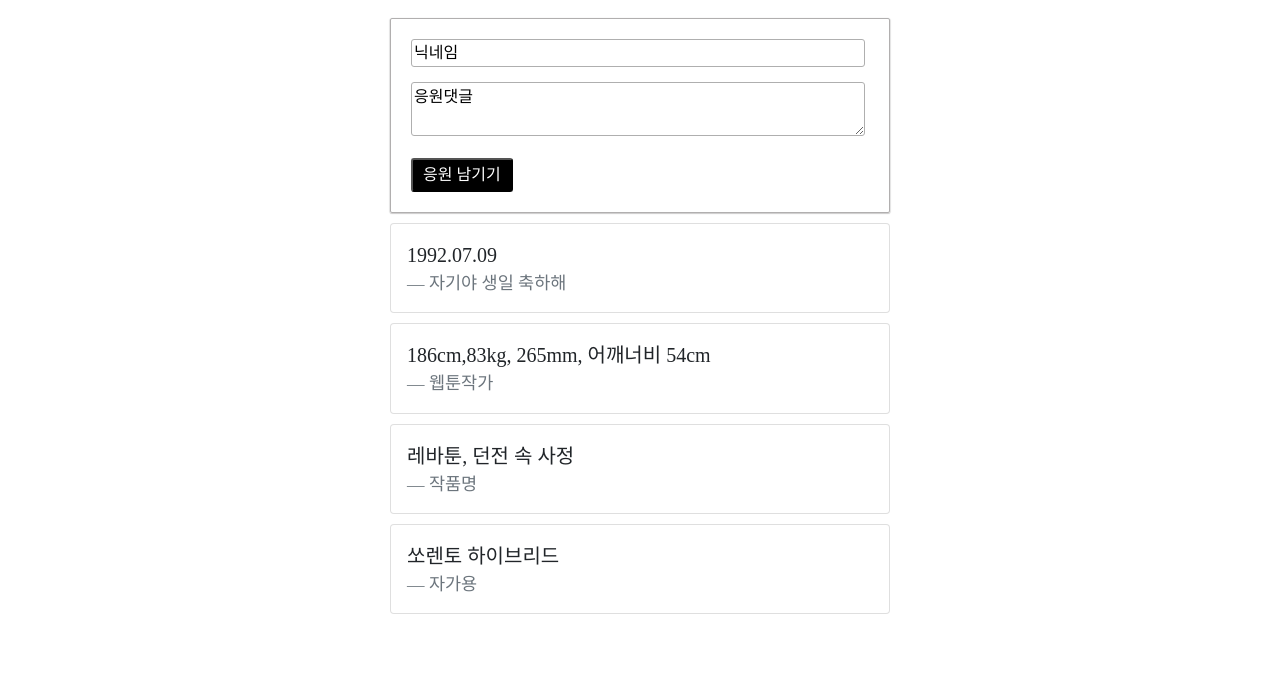
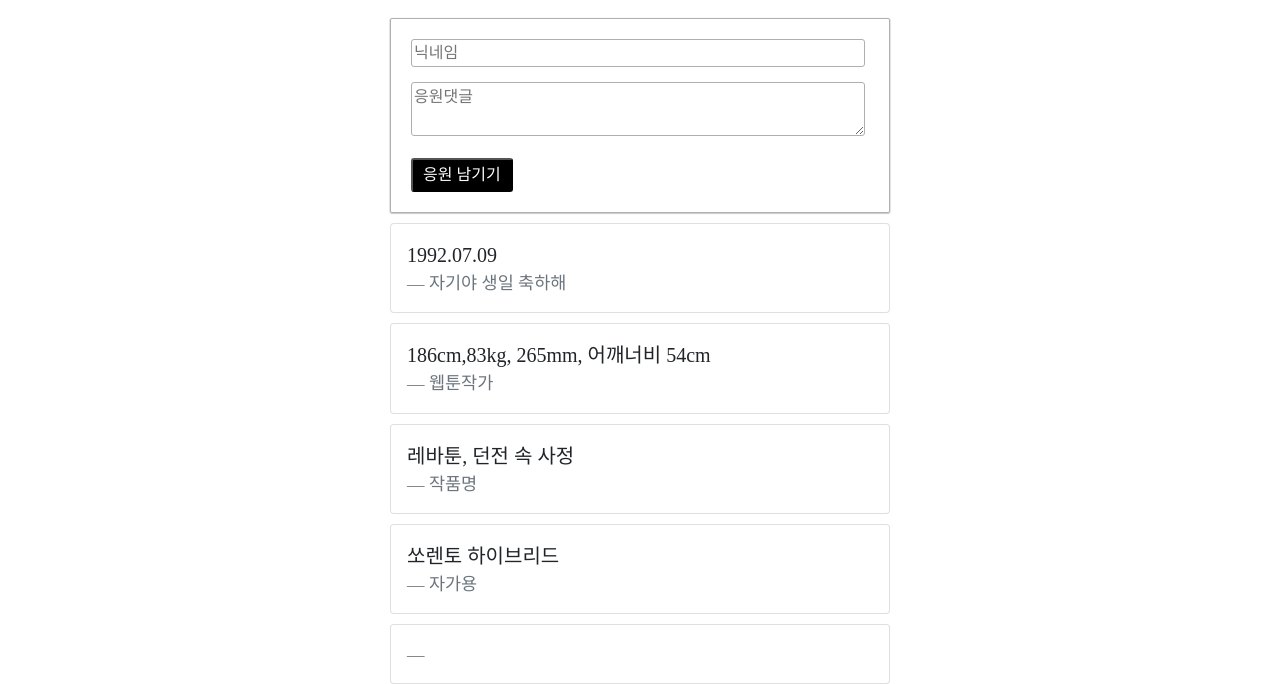
Before and after one commit to bitteno/remnant, a plain HTML site: page fanpage.html in a window 1280 px wide. Both pictures are taken after a click on the button "응원 남기기". Shown: the part 252-936 px from the top of the page. Before the commit the page ends 866 px from the top, so only its background shows below. Drawn offline with nearby package versions, Linux system fonts and the light colour scheme; a web font is replaced by a local one.

Commit message:
귀찮아

```diff
--- a/fanpage.html
+++ b/fanpage.html
@@ -102,10 +102,29 @@
   </style>
 
     <script>
-        function btn(){
-    alert('소중한 댓글 감사합니다.\n응원이 검토 후 등록됩니다.');
-        }
+      function btn(){
+        const card = document.createElement('div');
+        card.className = 'card';
+        const cardBody = document.createElement('div');
+        cardBody.className = 'card-body';
+        const blockquote = document.createElement('blockquote');
+        blockquote.className = 'blockquote mb-0';
+        const pDetail = document.createElement('p');
+        pDetail.innerText = document.querySelector('.mytext').value;
+        document.querySelector('.mytext').value = '';
+        const blockquoteFooter = document.createElement('footer');
+        blockquoteFooter.className = 'blockquote-footer';
+        blockquoteFooter.innerText = document.querySelector('.mynic').value;
+        document.querySelector('.mynic').value = '';
 
+        blockquote.appendChild(pDetail)
+        blockquote.appendChild(blockquoteFooter)
+        cardBody.appendChild(blockquote)
+        card.appendChild(cardBody)
+        document.body.appendChild(card);
+
+        alert('소중한 댓글 감사합니다.\n응원이 검토 후 등록됩니다.');
+      }
     </script>
 </head>
 
@@ -117,14 +136,14 @@
 
     <div class="mybox">
         <div>
-            <input type="text" class="mynic" value="닉네임">
+            <input type="text" class="mynic" placeholder="닉네임">
         </div>
         <div >
-            <textarea class="mytext" >응원댓글</textarea>
+            <textarea class="mytext" placeholder="응원댓글"></textarea>
         </div>
 
         <div >
-             <button style="background-color: black;color: white;" class="mybutton" onclick="javascript:btn()">응원 남기기</button>
+          <button style="background-color: black;color: white;" class="mybutton" onclick="javascript:btn()">응원 남기기</button>
         </div>
     </div>
 
```
